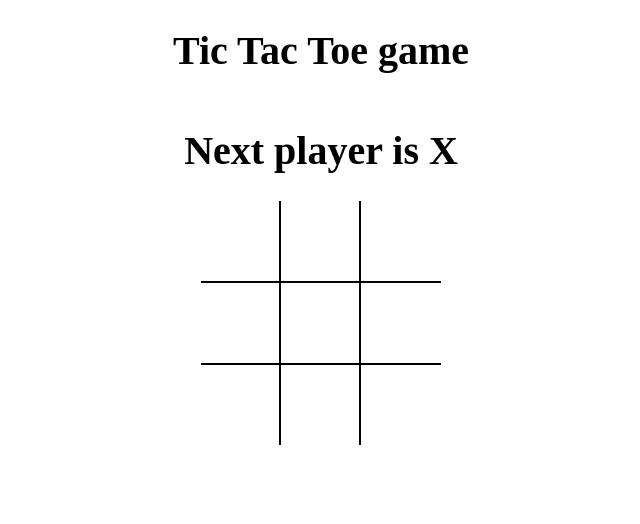
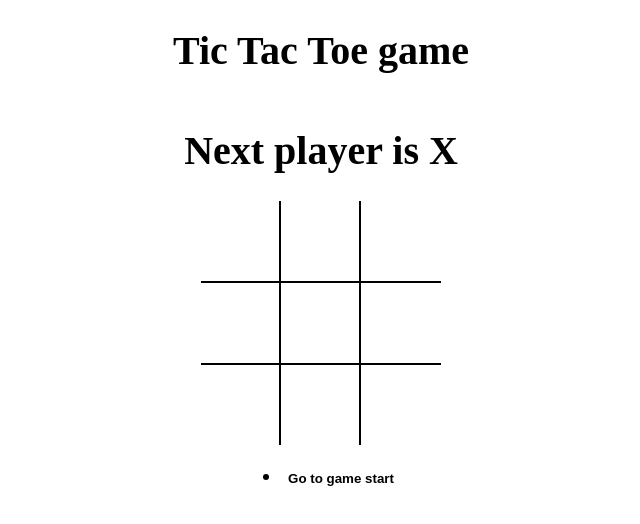
Before and after one commit to sagartare12/my-ap, a React (Vite) app: page / in a window 1280 px wide. Shown: the top 524 px of the page, without its empty margins (319-959 px from the left). Built offline with nearby package versions, Linux system fonts and the light colour scheme.

Commit message:
Add the game history with every single move

```diff
--- a/src/App.js
+++ b/src/App.js
@@ -1,6 +1,7 @@
 import React, { useState } from "react";
 import Board from './components/Board'
 import {calculateWinner} from './helpers'
+import History from './components/History'
 import "./styles/root.scss"
 const   App =() => {
 
@@ -38,11 +39,16 @@
 
     setCurrentMove(prev => prev + 1);
 };
+
+const moveTo = (move) => {
+  setCurrentMove(move);
+}
   return (
   <div className="app">
     <h1>Tic Tac Toe game</h1>
     <h1>{message}</h1>
    <Board board={current.board} handlerSquareClick={handlerSquareClick} />
+   <History history={history} moveTo={moveTo} currentMove={currentMove} />
   </div>
   );
 };
--- /dev/null
+++ b/src/components/History.js
@@ -0,0 +1,28 @@
+import React from 'react'
+
+ const History = ({history , moveTo ,currentMove}) => {
+    return (
+
+            <ul>
+                {
+                history.map((_, move)=> {
+                return (
+                        <li key={move}>
+                            <button
+                            style={{
+                                fontWeight: move === currentMove ? 'bold' : 'normal'
+                            }}type="button"
+                            onClick={() => {
+                                moveTo(move);
+                            }}>{move === 0 ? 'Go to game start' : `Go to the next move ${move}`}</button>
+                        </li>
+                );
+                }
+                )}
+
+            </ul>
+
+    )
+}
+
+export default History
```
